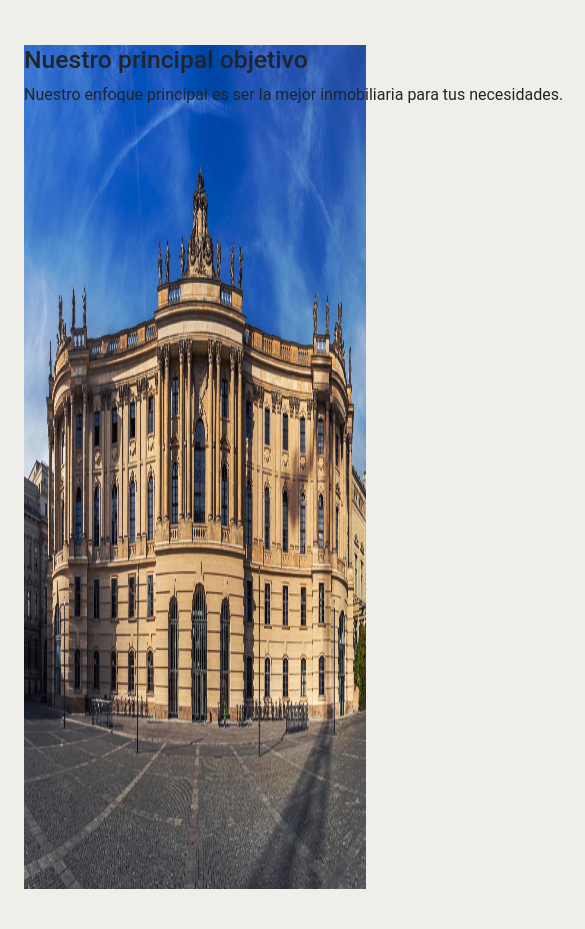
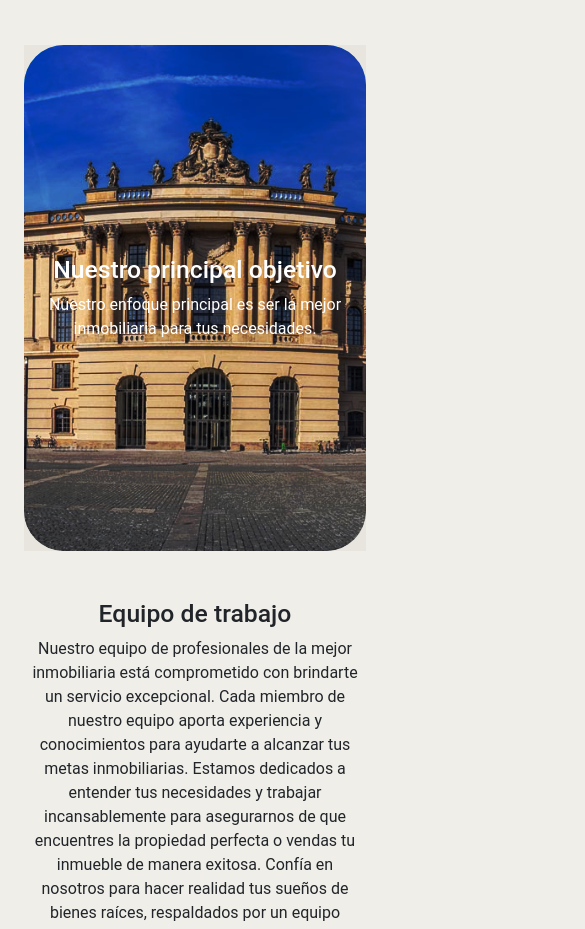
Before and after one commit to genesissaldana/PF-SaldanaVasquez, a plain HTML site: page pages/nosotros.html in a window 390 px wide. Shown: the part 115-1044 px from the top of the page, 585 px wide, since content can reach past the window. Drawn offline with nearby package versions, Linux system fonts and the light colour scheme.

Commit message:
Actualización de página Nosotros desktop y mobile con Bootstrap

```diff
--- a/css/estilos.css
+++ b/css/estilos.css
@@ -312,19 +312,6 @@ h1{
 
 
 /* PÁGINA NOSOTROS */
-/* .nosotros .principal__container {
-    position: relative;
-    width: var(--size-container);
-    margin: 0 auto;
-    height: 100vh;
-}
-
-.nosotros .nosotros-img {
-    position: absolute;
-    width: 100%;
-    object-fit: fill;
-} */
-
 .nosotros {
     position: relative;
     min-height: 100vh;
@@ -335,6 +322,11 @@ h1{
     z-index: 2;
     width: var(--size-container);
     margin: 0 auto;
+    color: var(--color-white);
+}
+
+.nosotros .nosotros__objetivo {
+    min-height: 100vh;
 }
 
 .nosotros img {
@@ -353,8 +345,15 @@ h1{
     width: 100%;
     height: 100%;
     background: var(--color-black);
-    opacity: 0.3;
+    opacity: 0.5;
     mix-blend-mode: overlay;
+}
+
+
+/* TEAM */
+.team__container {
+    width: var(--size-container);
+    margin: 0 auto;
 }
 
 
@@ -362,7 +361,7 @@ h1{
 
 @media (max-width: 768px) {
 
-    .principal, .info, .video , .form__section {
+    .principal, .info, .video , .form__section, .team {
         margin: 3rem 1.5rem!important;
     }
 
@@ -375,6 +374,7 @@ h1{
 
     nav {
         background-color: var(--color-gris);
+        z-index: 3;
     }
 
     .header__section__image {
@@ -466,4 +466,35 @@ h1{
     .footer__section ul {
         row-gap: 1rem;
     }
+
+
+    /* PÁGINA NOSOTROS */
+    .nosotros {
+        min-height: 60vh!important;
+    }
+
+    .nosotros-contenido {
+        width: 100%!important;
+        height: auto!important;
+    }
+
+    .nosotros .nosotros__objetivo {
+        align-items: center!important;
+        min-height: 60vh;
+    }
+
+    .nosotros .nosotros--text {
+        text-align: center!important;
+    }
+
+    .nosotros img {
+        object-fit: cover;
+        border-radius: 40px;
+    }
+
+    /* TEAM */
+    .team__container {
+        width: 100%!important;
+    }
+
 }
--- a/pages/nosotros.html
+++ b/pages/nosotros.html
@@ -77,12 +77,12 @@
             <!-- NOSOTROS PRINCIPAL -->
             <section class="principal nosotros">
                 <div class="nosotros-contenido">
-                    <div class="nosotros__objetivo">
+                    <div class="nosotros__objetivo d-flex flex-column justify-content-center align-items-start">
                         <div class="nosotros--title">
                             <h2>Nuestro principal objetivo</h2>
                         </div>
                         <div class="nosotros--text">
-                            <p>
+                            <p class="mb-0">
                             Nuestro enfoque principal es ser la mejor inmobiliaria para
                             tus necesidades.
                             </p>
@@ -94,32 +94,38 @@
             </section>
 
             <!-- NUESTRO EQUIPO DE TRABAJO -->
-            <section>
+            <section class="team mt-0 mt-md-5 mb-0 mb-md-5">
+                <div class="team__container d-flex flex-column align-items-center">
                     <h2>Equipo de trabajo</h2>
-                <p> Nuestro equipo de profesionales de la mejor inmobiliaria está comprometido con brindarte un servicio excepcional. Cada miembro de nuestro equipo aporta experiencia y conocimientos para ayudarte a alcanzar tus metas inmobiliarias. Estamos dedicados a entender tus necesidades y trabajar incansablemente para asegurarnos de que encuentres la propiedad perfecta o vendas tu inmueble de manera exitosa. Confía en nosotros para hacer realidad tus sueños de bienes raíces, respaldados por un equipo apasionado y comprometido que está listo para servirte en cada paso del camino.</p>
+                    <p class="text-center"> Nuestro equipo de profesionales de la mejor inmobiliaria está comprometido con brindarte un servicio excepcional. Cada miembro de nuestro equipo aporta experiencia y conocimientos para ayudarte a alcanzar tus metas inmobiliarias. Estamos dedicados a entender tus necesidades y trabajar incansablemente para asegurarnos de que encuentres la propiedad perfecta o vendas tu inmueble de manera exitosa. Confía en nosotros para hacer realidad tus sueños de bienes raíces, respaldados por un equipo apasionado y comprometido que está listo para servirte en cada paso del camino.</p>
+                </div>
             </section>
 
 
             <!-- TE AYUDAMOS EN -->
-            <section>
-                <h2>Te ayudarán en </h2>
-                <div >
-                    <div >
-                        <img src="" alt="icon">
+            <section class="info text-center pt-0 pb-0">
+                <div class="info__container">
+                    <h2 class="mb-4 fw-bold">Te ayudarán en </h2>
+                    <div class="container">
+                        <div class="row d-flex justify-content-center">
+                            <div class="icon__container col-md-4 col-sm-6 col-12">
+                                <img src="../assets/img/focus.svg" alt="icon">
                                 <h3>Compra tu propiedad hoy mismo</h3>
                                 <p>No pierdas más tiempo, descubre las mejores opciones disponibles y adquiere tu propiedad hoy mismo con nosotros.</p>
                             </div>
 
-                    <div>
-                        <img src="" alt="icon">
+                            <div class="icon__container col-md-4 col-sm-6 col-12">
+                                <img src="../assets/img/guia.svg" alt="icon">
                                 <h3>Asesoramiento de inicio a fin</h3>
                                 <p>Nuestro asesoramiento completo garantiza éxito desde el principio hasta el final.</p>
                             </div>
 
-                    <div class="icon__container">
-                        <img src="" alt="icon">
+                            <div class="icon__container col-md-4 col-sm-6 col-12">
+                                <img src="../assets/img/inmueble.svg" alt="icon">
                                 <h3>Vender o alquilar tu inmueble</h3>
                                 <p>Tomamos el estrés de vender o alquilar tu propiedad. Déjanos hacerlo por ti con éxito garantizado.</p>
+                            </div>
+                        </div>
                     </div>
                 </div>
             </section>
```
Lines whose indentation alone changed are shown as unchanged.
